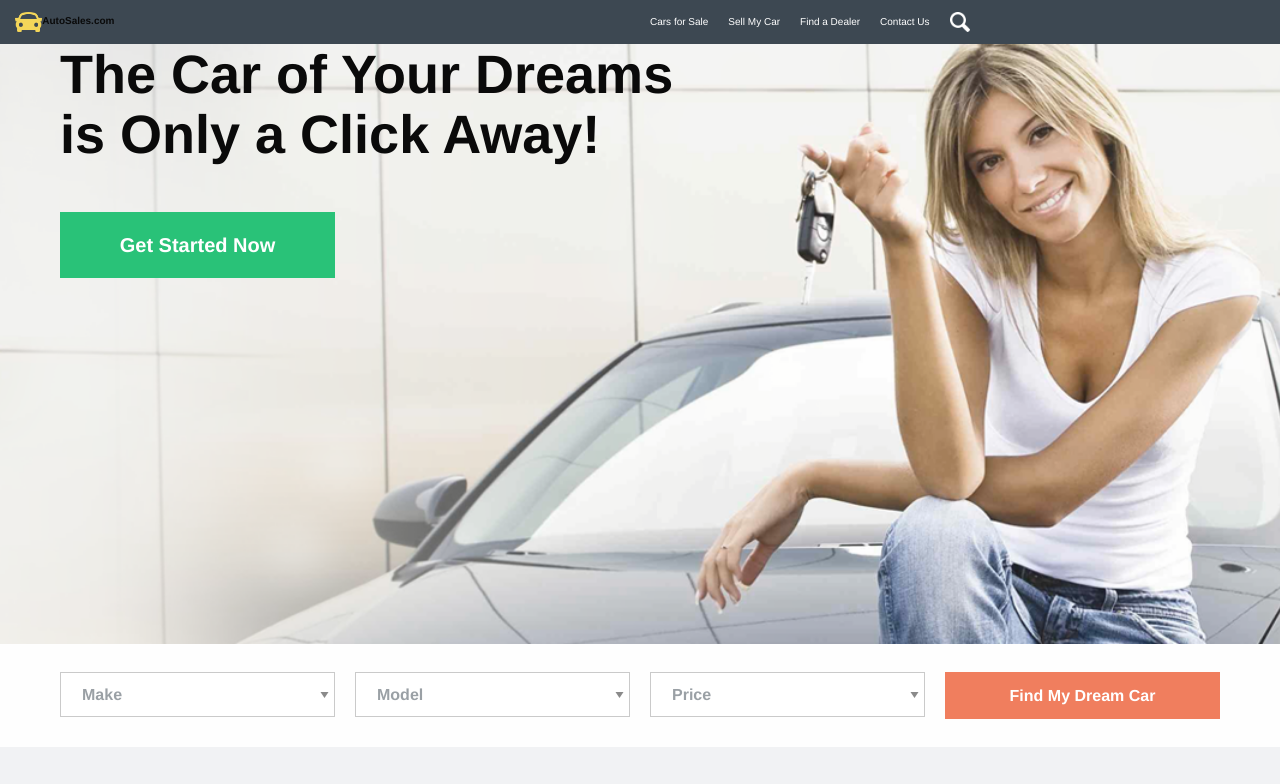
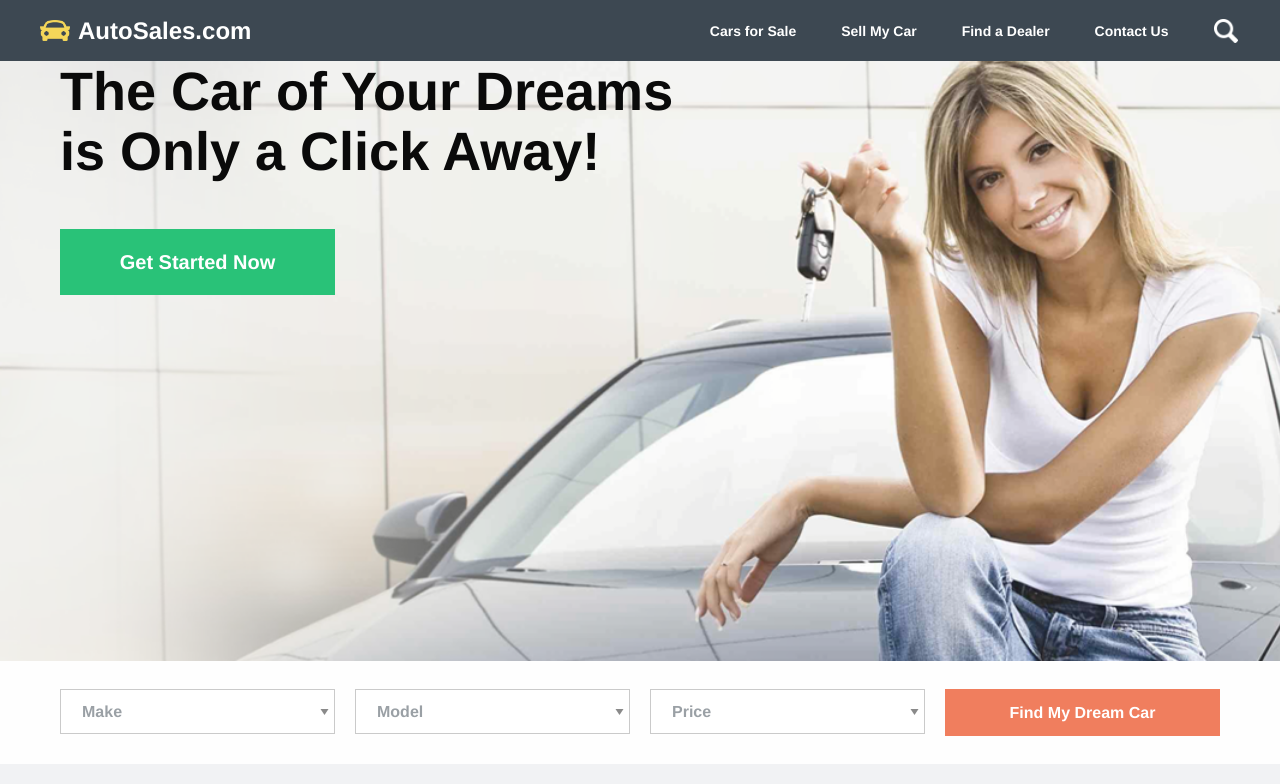
Before and after one commit to weikunliang/AutoSales, a plain HTML site: page index.html in a window 1280 px wide. Shown: the top 784 px of the page. Drawn offline with Linux system fonts and the light colour scheme.

Commit message:
top bar styled

```diff
--- a/css/app.css
+++ b/css/app.css
@@ -30,9 +30,18 @@ h2 {
   margin-bottom: 3rem;
 }
 
-.dropdown.button:before{
-  width: 10px;
-  height: 10px;
-  border: none;
-  background: url("img/cover.png") no-repeat;
+.icon-search {
+  width: 2.4rem;
+  height: 2.4rem;
 }
+
+.icon-car {
+  width: 3rem;
+  height: auto;
+  margin-left: 4rem;
+}
+
+.row.full-width {
+  width: 100%;
+  max-width: 100%;
+}
--- a/css/foundation.css
+++ b/css/foundation.css
@@ -557,7 +557,8 @@ dl {
   list-style-position: outside; }
 
 li {
-  font-size: inherit; }
+  font-size: 1.4rem;
+  font-weight: bold; }
 
 ul {
   list-style-type: disc;
@@ -1164,7 +1165,7 @@ select {
       outline: 0; }
   .menu > li > a {
     display: block;
-    padding: 0.7rem 1rem;
+    padding: 1.9rem 4rem 1.8rem 0.5rem;
     line-height: 1; }
   .menu input,
   .menu a,
@@ -1288,11 +1289,12 @@ select {
 
 .menu-text {
   font-weight: bold;
-  color: inherit;
+  font-size: 2.4rem;
+  color: #ffffff;
   line-height: 1;
   padding-top: 0;
   padding-bottom: 0;
-  padding: 0.7rem 1rem; }
+  padding: 1rem 0.8rem; }
 
 .menu-centered {
   text-align: center; }
@@ -1685,7 +1687,7 @@ select {
   -webkit-flex-wrap: nowrap;
       -ms-flex-wrap: nowrap;
           flex-wrap: nowrap;
-  padding: 0.5rem;
+  padding: 0rem;
   -webkit-flex-wrap: wrap;
       -ms-flex-wrap: wrap;
           flex-wrap: wrap; }
--- a/index.html
+++ b/index.html
@@ -14,19 +14,20 @@
       <div class="title-bar-title">Menu</div>
     </div>
 
-    <div class="top-bar">
-      <div class="top-bar-left">
+    <div class="top-bar row full-width">
+      <div class="top-bar-left" data-dropdown-menu>
         <ul class="menu">
-          <li class="menu-text"><img src="css/img/logo-autosales.png" width="10%" height="10%">AutoSales.com</li>
+          <img class="icon-car" src="css/img/logo-autosales.png">
+          <li class="menu-text">AutoSales.com</li>
         </ul>
       </div>
       <div class="top-bar-right">
-        <ul class="menu" data-responsive-menu="drilldown medium-dropdown">
+        <ul class="menu align-right" data-responsive-menu="drilldown medium-dropdown">
           <li><a href="#">Cars for Sale</a></li>
           <li><a href="#">Sell My Car</a></li>
           <li><a href="#">Find a Dealer</a></li>
           <li><a href="#">Contact Us</a></li>
-          <li><a href="#"><img src="css/img/icon-search-white.png" width="10%" height="10%"></a></li>
+          <li><a href="#"><img class="icon-search" src="css/img/icon-search-white.png"></a></li>
         </ul>
       </div>
     </div>
@@ -134,13 +135,11 @@
     </div>
 
     <footer>
-      <div class="top-bar-left">
+      <div class="row full-width">
         <ul class="menu">
-          <li class="menu-text"><img src="css/img/logo-autosales.png" width="10%" height="10%">AutoSales.com</li>
+          <li class="menu-text"><img class="icon-car" src="css/img/logo-autosales.png" width="10%" height="10%">AutoSales.com</li>
         </ul>
-      </div>
-      <div class="top-bar-right">
-        <ul class="menu">
+        <ul class="menu align-right">
           <li>Copyright @ 2016 AutoSales.com | </li>
           <li>All rights reserved | </li>
           <li><a href="#">Privacy Policy</a></li>
```
